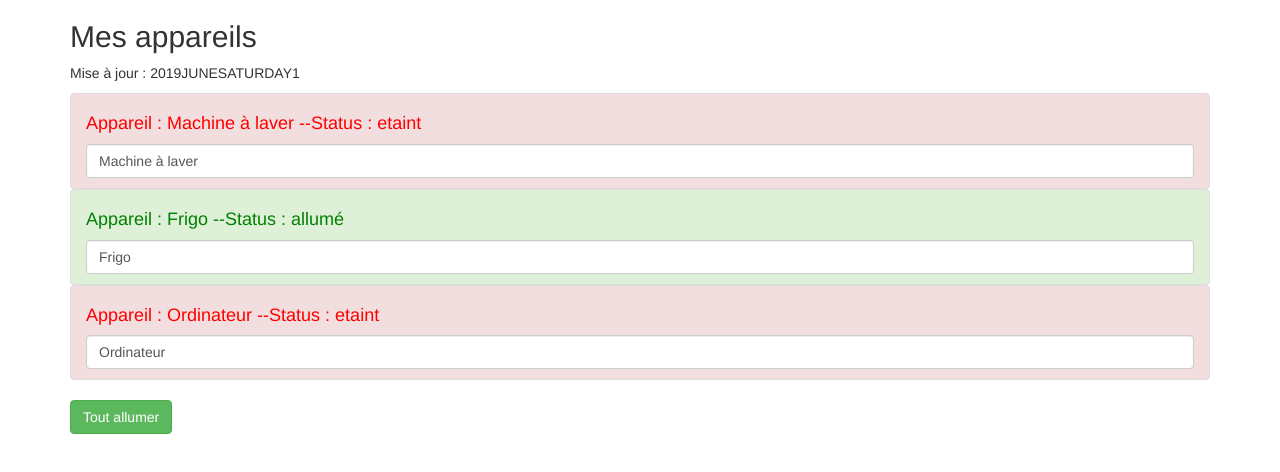
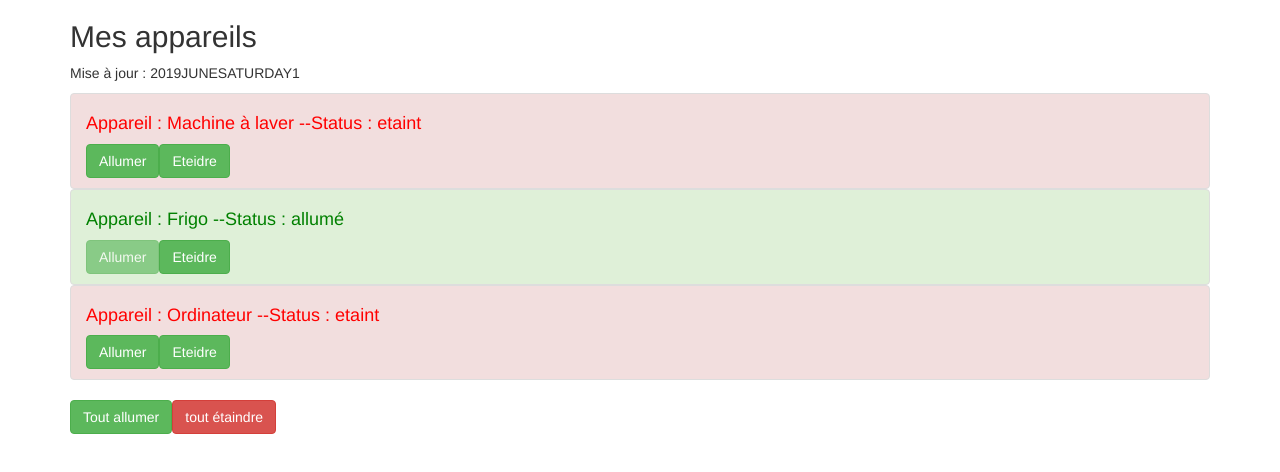
Before and after one commit to SALEMFARES/projet-a-z, an Angular app: page / in a window 1280 px wide. Shown: the top 472 px of the page. Built offline with nearby package versions, Linux system fonts and the light colour scheme.

Commit message:
les Services

```diff
--- a/src/app/app.component.html
+++ b/src/app/app.component.html
@@ -4,15 +4,18 @@
       <h2>Mes appareils</h2>
        <p>Mise à jour : {{ lastUpdate | async | date: 'yMMMMEEEEd' | uppercase  }}</p>
       <ul class="list-group">
-        <app-appareil *ngFor="let appareil of appareils"
+        <app-appareil *ngFor="let appareil of appareils; let i = index"
+        [indexOfAppareil]="i"
         [appareilName]="appareil.name"
         [appareilStatus]="appareil.status"></app-appareil>
 
-
       </ul>
       <button class="btn btn-success"
-      [disabled]="!isAuth"
       (click)="onAllumer()">Tout allumer</button>
+
+
+    <button class="btn btn-danger"
+            (click)="onEteindre()">tout étaindre</button>
     </div>
   </div>
 </div>
--- a/src/app/app.component.ts
+++ b/src/app/app.component.ts
@@ -1,5 +1,6 @@
-import { Component } from '@angular/core';
+import { Component, OnInit } from '@angular/core';
 import { callbackify } from 'util';
+import { AppareilService} from './services/appareil.service';
 
 
 @Component({
@@ -7,7 +8,7 @@
   templateUrl: './app.component.html',
   styleUrls: ['./app.component.css']
 })
-export class AppComponent {
+export class AppComponent implements OnInit {
   isAuth = false;
   lastUpdate = new Promise((resolve, reject) => {
     const date = new Date();
@@ -18,24 +19,10 @@
     );
   });
 
+  appareils: any[];
 
-  appareils = [
-    {
-      name: 'Machine à laver',
-      status: 'etaint'
-    },
-    {
-      name: 'Frigo',
-      status: 'allumé'
-    },
-    {
-      name: 'Ordinateur',
-      status: 'etaint'
-    }
-  ];
-
-
-  constructor() {
+  // tslint:disable-next-line:no-shadowed-variable
+  constructor( private appareilService: AppareilService) {
     setTimeout(
       () => {
         this.isAuth = true;
@@ -43,7 +30,15 @@
     );
   }
 
+  ngOnInit() {
+    this.appareils = this.appareilService.appareils;
+
+  }
+
   onAllumer() {
-    console.log('On allume tout §');
+    this.appareilService.switchOnAll();
+  }
+  onEteindre() {
+    this.appareilService.switchOffAll();
   }
 }
--- a/src/app/app.module.ts
+++ b/src/app/app.module.ts
@@ -6,6 +6,8 @@
 import { AppComponent } from './app.component';
 import { MonPremierComponent } from './mon-premier/mon-premier.component';
 import { AppareilComponent } from './appareil/appareil.component';
+
+import { AppareilService } from './services/appareil.service';
 
 @NgModule({
   declarations: [
@@ -18,7 +20,9 @@
     AppRoutingModule,
     FormsModule
   ],
-  providers: [],
+  providers: [
+    AppareilService
+  ],
   bootstrap: [AppComponent]
 })
 export class AppModule { }
--- a/src/app/appareil/appareil.component.html
+++ b/src/app/appareil/appareil.component.html
@@ -1,9 +1,16 @@
-<li [ngClass]="{'list-group-item': true,
-'list-group-item-success': appareilStatus === 'allumé',
-'list-group-item-danger': appareilStatus === 'etaint'}
-">
-  <div style="width: 20px;height:20px;background-color: red;"
-  *ngIf="appareilStatus === 'eteint'"></div>
+
+ <li [ngClass]="{'list-group-item': true,
+ 'list-group-item-success': appareilStatus === 'allumé',
+ 'list-group-item-danger': appareilStatus === 'etaint'}
+ ">
+
   <h4 [ngStyle]="{color: getColor()}">Appareil : {{ appareilName }} --Status : {{ getStatus()}}</h4>
- <input type="text" class="form-control" [(ngModel)]="appareilName">
+
+  <button class="btn btn-success"
+  (click)="onSwitchOn()"
+  [disabled]="appareilStatus === 'allumé'">Allumer</button>
+
+  <button class="btn btn-success"
+  (click)="onSwitchOff()"
+  [disabled]="appareilStatus === 'éteint'">Eteidre</button>
 </li>
--- a/src/app/appareil/appareil.component.ts
+++ b/src/app/appareil/appareil.component.ts
@@ -1,4 +1,5 @@
 import { Component, OnInit, Input } from '@angular/core';
+import { AppareilService } from '../services/appareil.service';
 
 @Component({
   selector: 'app-appareil',
@@ -9,23 +10,32 @@
 
   @Input() appareilName: string;
   @Input() appareilStatus: string;
+  @Input() indexOfAppareil: number;
 
   // appareilName: string = 'Machine a lave';
-  //appareilStatus: string = 'etaint';
+  // appareilStatus: string = 'etaint';
 
-  constructor() { }
+  constructor(private appareilService: AppareilService) { }
 
   ngOnInit() {
   }
   getStatus() {
     return this.appareilStatus;
   }
+  getColor() {
+    if (this.appareilStatus === 'allumé') {
+      return 'green';
+    } else if (this.appareilStatus === 'etaint') {
+      return 'red';
+    }
 
-getColor() {
-  if (this.appareilStatus === 'allumé') {
-    return 'green';
-  } else if (this.appareilStatus === 'etaint') {
-    return 'red';
-  }
+
+}
+
+onSwitchOn() {
+  this.appareilService.switchOneOne(this.indexOfAppareil);
+}
+onSwitchOff() {
+  this.appareilService.switchOffOne(this.indexOfAppareil);
 }
 }
--- /dev/null
+++ b/src/app/services/appareil.service.ts
@@ -0,0 +1,40 @@
+export class AppareilService {
+
+  appareils = [
+    {
+      name: 'Machine à laver',
+      status: 'etaint'
+    },
+    {
+      name: 'Frigo',
+      status: 'allumé'
+    },
+    {
+      name: 'Ordinateur',
+      status: 'etaint'
+    }
+  ];
+
+
+  switchOnAll() {
+      for ( let appareil of this.appareils ) {
+          appareil.status = 'allumé';
+      }
+  }
+
+  switchOffAll() {
+    for ( let appareil of this.appareils ) {
+        appareil.status = 'etaint';
+    }
+}
+
+
+
+switchOneOne(index: number) {
+  this.appareils[index].status = 'allumé';
+
+}
+switchOffOne(index: number) {
+  this.appareils[index].status = 'etaint';
+}
+}
```
